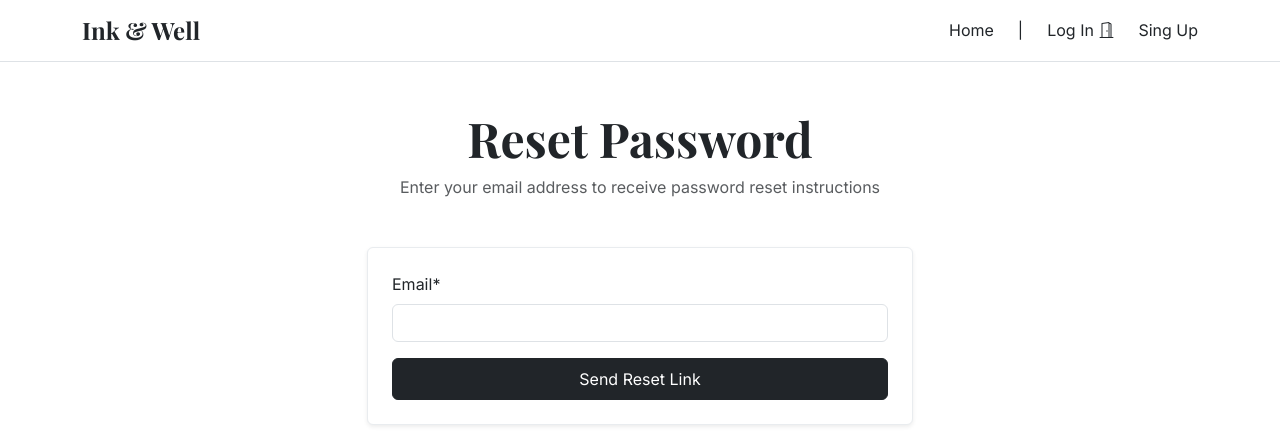
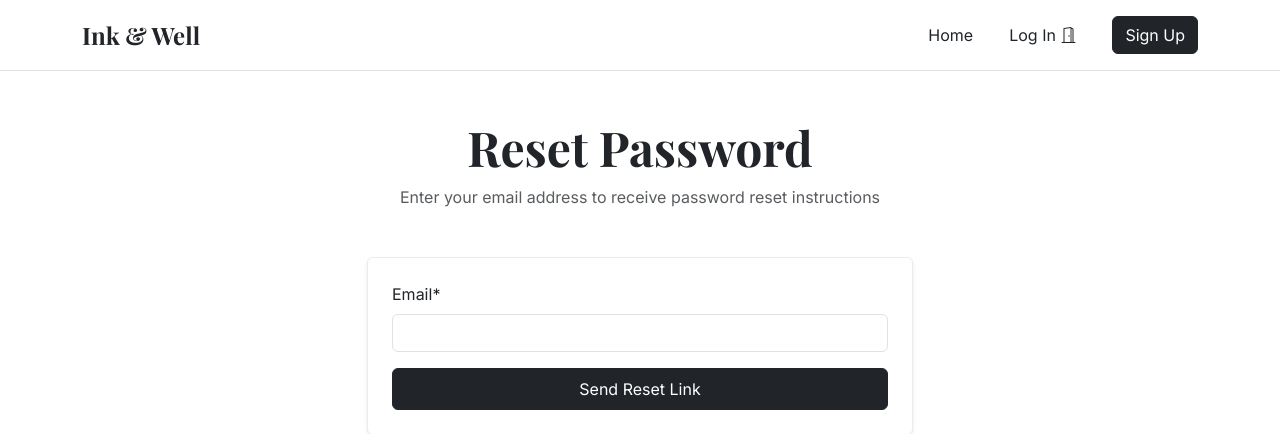
Before and after one commit to marcosalvesdev/web-blog, a Django app: page /accounts/password/reset/ in a window 1280 px wide. Shown: the top 434 px of the page. Run offline with Django 5.2, Linux system fonts and the light colour scheme; some libraries are stand-ins or nearby versions.

Commit message:
feat: Update home page layout

```diff
--- a/blog/templates/blog/index.html
+++ b/blog/templates/blog/index.html
@@ -3,7 +3,7 @@
 
 {% block content %}
 <!-- Featured Post Section -->
-<div class="w-100 py-5">
+<div class="w-100 pb-0 pt-5 py-lg-5">
     <div class="container">
         <div class="row">
             <div class="col-lg-6 d-flex flex-column justify-content-center mb-4 mb-lg-0">
@@ -21,7 +21,7 @@
             </div>
             <div class="col-lg-6 d-flex align-items-center justify-content-center">
                 {% if featured_post.image %}
-                <div class="bg-light rounded w-100" style="height: 300px;">
+                <div class="bg-light rounded w-100 d-none d-lg-block" style="height: 300px;">
                     <img src="{{ featured_post.image.url }}" class="img-fluid bg-light rounded w-100 h-100"
                         alt="Featured Post Image">
                 </div>
@@ -34,7 +34,7 @@
 </div>
 
 <!-- Latest Posts Section -->
-<section class="container py-5">
+<section class="container pt-1 pb-5 py-lg-5">
     <h2 class="mb-4 fw-bold font-serif">Latest Posts</h2>
     <div class="row">
         {% for post in posts %}
--- a/templates/base.html
+++ b/templates/base.html
@@ -68,24 +68,22 @@
                     <a href="{% url 'blog:create_post' %}" class="text-decoration-none text-dark">Create Post</a>
                     {% endif %}
 
-                    <span>|</span>
-
                     {% if user.is_authenticated %}
                     <!-- Logout form -->
                     <form action="{% url 'accounts:logout' %}" method="post">
                         {% csrf_token %}
-                        <button type="submit" class="btn btn-link text-decoration-none text-dark m-0 p-0">Log Out
+                        <button type="submit" class="btn btn-outline-dark border-0">Log Out
                             <i class="bi bi-door-closed"></i>
                         </button>
                     </form>
 
                     {% else %}
-                    <a href="{% url 'accounts:login'  %}" class="text-decoration-none text-dark">
+                    <a href="{% url 'accounts:login'  %}" class="btn btn-outline-dark text-decoration-none border-0">
                         Log In
                         <i class="bi bi-door-open"></i>
                     </a>
-                    <a href="{% url 'accounts:register' %}" class="text-decoration-none text-dark">
-                        Sing Up
+                    <a href="{% url 'accounts:register' %}" class="btn btn-dark text-decoration-none">
+                        Sign Up
                     </a>
                     {% endif %}
 
```
